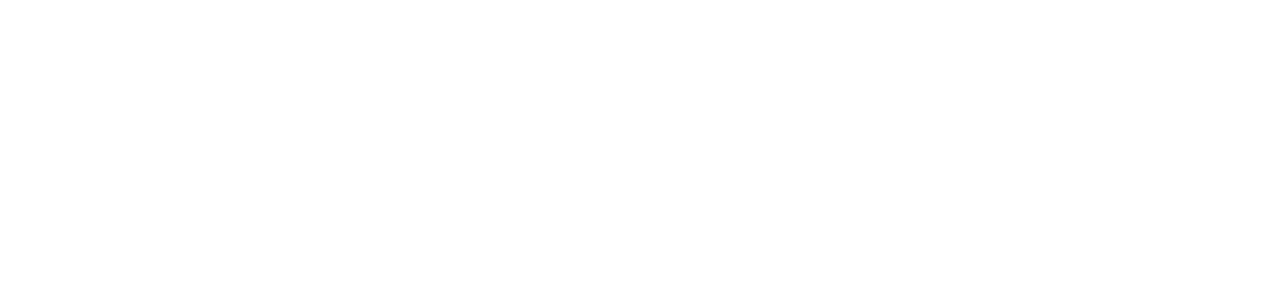
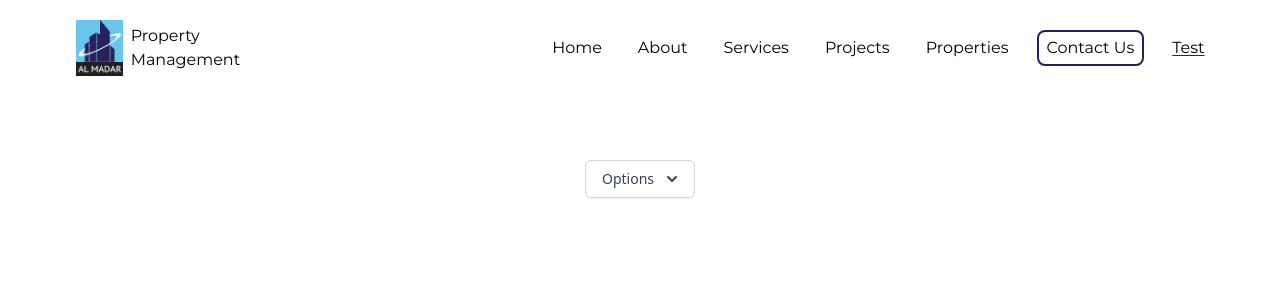
Before and after one commit to Sameekshaa999/AL-Madar-, a React (Create React App) app: page /test in a window 1280 px wide. Before the commit this address had no page. Shown: the top 300 px of the page. Built offline with nearby package versions, Linux system fonts and the light colour scheme.

Commit message:
animation example done

```diff
--- a/src/App.js
+++ b/src/App.js
@@ -8,6 +8,7 @@ import Projects from "./pages/projects";
 import Properties from "./pages/properties";
 import Contact from "./pages/contact";
 import Services2 from "./pages/services2";
+import Test from "./pages/test";
 import Spinner from "./components/spinner";
 
 function App() {
@@ -24,7 +25,6 @@ function App() {
         <Spinner />
       ) : (
         <>
-
           <Routes>
             <Route path="/" element={<Home />} />
             <Route path="/about" element={<About />} />
@@ -33,8 +33,8 @@ function App() {
             <Route path="/projects" element={<Projects />} />
             <Route path="/properties" element={<Properties />} />
             <Route path="/contact" element={<Contact />} />
+            <Route path="/test" element={<Test />} />
           </Routes>
-
         </>
       )}
     </>
--- a/src/components/Navbar.jsx
+++ b/src/components/Navbar.jsx
@@ -77,6 +77,14 @@ const Navbar = () => {
               }
             >
               Contact Us
+            </NavLink>
+            <NavLink
+              to="/test"
+              className={({ isActive }) =>
+                isActive ? "nav-items-active" : "nav-items"
+              }
+            >
+              Test
             </NavLink>
           </div>
 
--- a/src/pages/test.jsx
+++ b/src/pages/test.jsx
@@ -1,15 +1,12 @@
 import React, { useState } from "react";
 import Navbar from "../components/Navbar";
-import Footer from "../components/Footer";
-import AboutUs from "../components/about/AboutUs";
-import OurTeam from "../components/about/OurTeam";
-import AboutMV from "../components/about/AboutMV";
 
 const Test = () => {
   const [open, setOpen] = useState(false);
   return (
-    //
-    <div class="flex justify-center h-screen">
+    <>
+      <Navbar />
+      <div class="flex justify-center h-screen pt-40">
         <div>
           <button
             onClick={() => setOpen(!open)}
@@ -65,7 +62,7 @@ const Test = () => {
             <div class="py-1" role="none">
               {/* <!-- Active: "bg-gray-100 text-gray-900", Not Active: "text-gray-700" --> */}
               <a
-              href="#"
+                href="/"
                 class="text-gray-700 block px-4 py-2 text-sm"
                 role="menuitem"
                 tabindex="-1"
@@ -74,7 +71,7 @@ const Test = () => {
                 Account settings
               </a>
               <a
-              href="#"
+                href="/"
                 class="text-gray-700 block px-4 py-2 text-sm"
                 role="menuitem"
                 tabindex="-1"
@@ -83,7 +80,7 @@ const Test = () => {
                 Support
               </a>
               <a
-              href="#"
+                href="/"
                 class="text-gray-700 block px-4 py-2 text-sm"
                 role="menuitem"
                 tabindex="-1"
@@ -106,6 +103,7 @@ const Test = () => {
           </div>
         </div>
       </div>
+    </>
   );
 };
 
```
Lines whose indentation alone changed are shown as unchanged.
